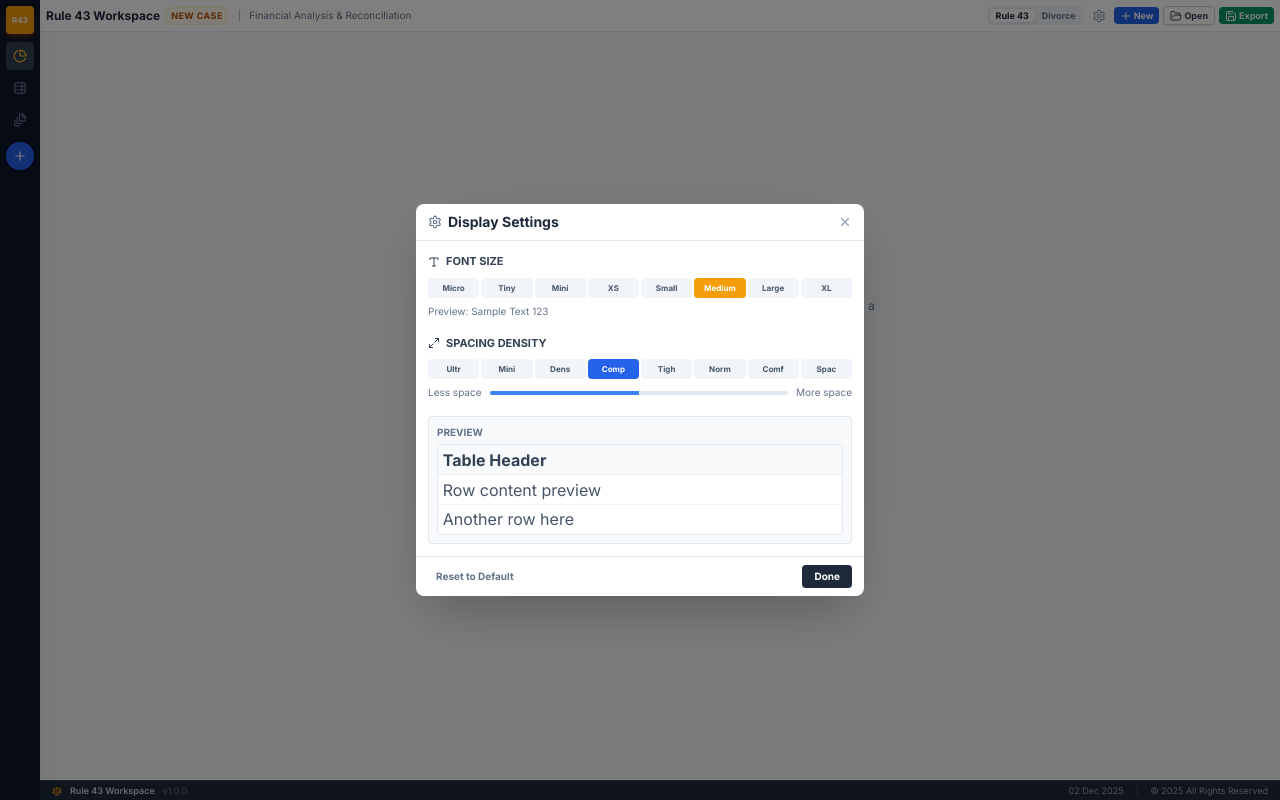
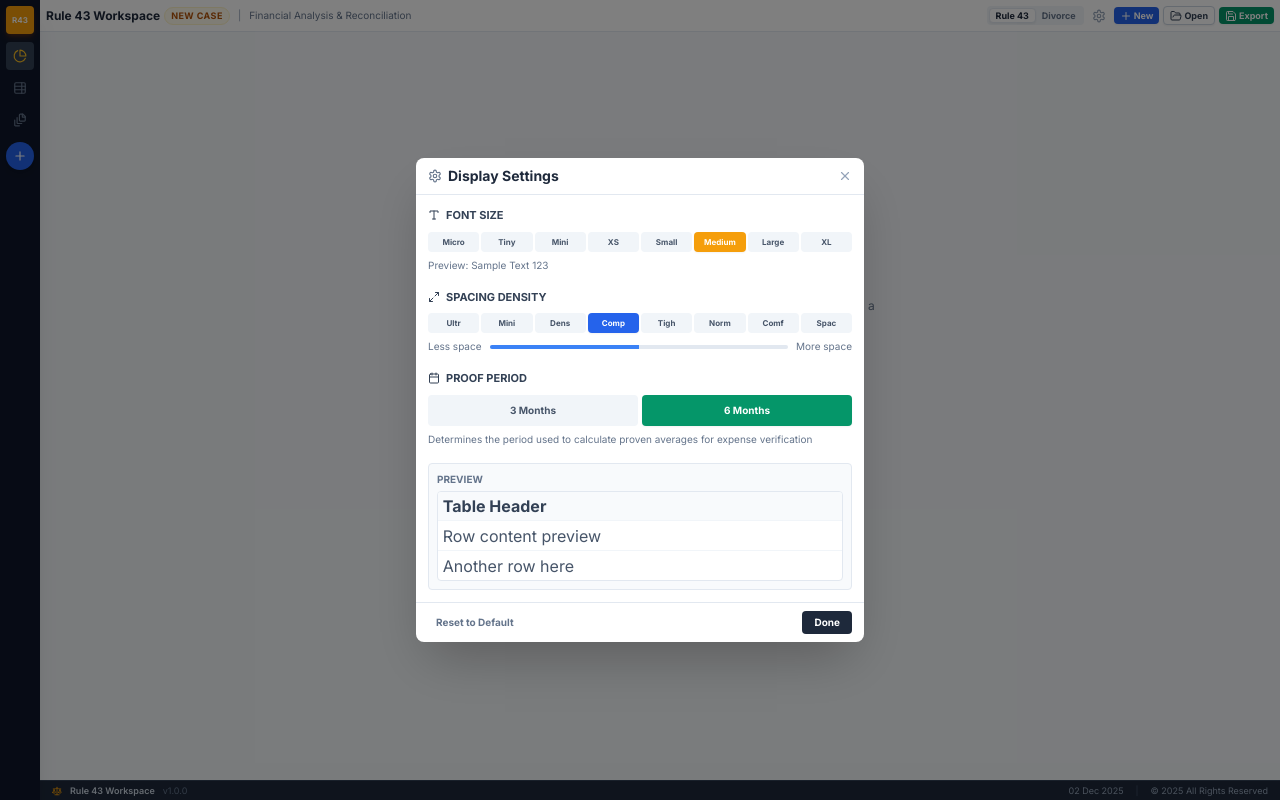
Before and after one commit to Sarakael78/43Mockup, a React (Vite) app: page / in a window 1280 px wide. Both pictures are taken after a click on the button 1098 px from the left and 15 px from the top of the page. Built offline with nearby package versions, Linux system fonts and the light colour scheme.

Commit message:
Add proof period setting (3M/6M) to determine if claims are proven - user configurable in settings

```diff
--- a/src/App.jsx
+++ b/src/App.jsx
@@ -17,7 +17,8 @@ import EvidenceLockerView from './views/EvidenceLockerView';
 
 const DEFAULT_DISPLAY_SETTINGS = {
   fontSize: 'md',
-  density: 'compact'
+  density: 'compact',
+  proofPeriod: '6M'
 };
 
 const DEFAULT_LAYOUT = {
@@ -671,7 +672,7 @@ const App = () => {
           onOpenSettings={() => setSettingsModal(true)}
         />
         <div className="flex-1 min-h-0 relative">
-          {view === 'dashboard' && <DashboardView data={appData} transactions={transactions} claims={claims} />}
+          {view === 'dashboard' && <DashboardView data={appData} transactions={transactions} claims={claims} proofPeriod={displaySettings.proofPeriod || '6M'} />}
           {view === 'workbench' && (
             <WorkbenchView
               data={appData}
@@ -696,6 +697,7 @@ const App = () => {
               onLeftPanelWidthChange={handleLeftPanelWidthChange}
               rightPanelHeights={rightPanelHeights}
               onRightPanelHeightsChange={handleRightPanelHeightsChange}
+              proofPeriod={displaySettings.proofPeriod || '6M'}
             />
           )}
           {view === 'evidence' && (
@@ -716,6 +718,7 @@ const App = () => {
               categories={appData.categories || []}
               inventoryPanelHeights={inventoryPanelHeights}
               onInventoryPanelHeightsChange={handleInventoryPanelHeightsChange}
+              proofPeriod={displaySettings.proofPeriod || '6M'}
             />
           )}
         </div>
--- a/src/components/DocumentInventory.jsx
+++ b/src/components/DocumentInventory.jsx
@@ -60,7 +60,8 @@ const DocumentInventory = ({
   showFilesPanel = true,
   showHeader = true,
   showManualEntry = true,
-  showClaimsTable = true
+  showClaimsTable = true,
+  proofPeriod = '6M'
 }) => {
   const [entryMode, setEntryMode] = useState('manual');
   const [dragState, setDragState] = useState(null);
@@ -793,7 +794,9 @@ const DocumentInventory = ({
                 const proven3m = getProvenAvg3M(claim.category);
                 const proven6m = getProvenAvg6M(claim.category);
                 const total = getProvenTotal(claim.category);
-                const traffic = getTrafficLight(proven6m, claim.claimed); // Use 6M average for status
+                // Use proofPeriod setting (3M or 6M) for status calculation
+                const provenForStatus = proofPeriod === '3M' ? proven3m : proven6m;
+                const traffic = getTrafficLight(provenForStatus, claim.claimed);
                 const isEditing = editingClaimId === claim.id;
                 const canEdit = claim.source === 'manual' && Boolean(onUpdateClaim);
                 const canMoveUp = Boolean(onReorderClaim) && index > 0;
--- a/src/components/SettingsModal.jsx
+++ b/src/components/SettingsModal.jsx
@@ -1,5 +1,5 @@
 import { useState, useEffect } from 'react';
-import { Settings, X, Type, Maximize2 } from 'lucide-react';
+import { Settings, X, Type, Maximize2, Calendar } from 'lucide-react';
 
 const FONT_SIZES = [
   { value: 'micro', label: 'Micro', scale: 0.65 },
@@ -46,8 +46,14 @@ const SettingsModal = ({ isOpen, onClose, settings, onSettingsChange }) => {
     onSettingsChange(newSettings);
   };
 
+  const handleProofPeriodChange = (value) => {
+    const newSettings = { ...localSettings, proofPeriod: value };
+    setLocalSettings(newSettings);
+    onSettingsChange(newSettings);
+  };
+
   const handleReset = () => {
-    const defaultSettings = { fontSize: 'md', density: 'compact' };
+    const defaultSettings = { fontSize: 'md', density: 'compact', proofPeriod: '6M' };
     setLocalSettings(defaultSettings);
     onSettingsChange(defaultSettings);
   };
@@ -127,6 +133,41 @@ const SettingsModal = ({ isOpen, onClose, settings, onSettingsChange }) => {
             </div>
           </div>
 
+          {/* Proof Period Setting */}
+          <div>
+            <label className="flex items-center gap-1.5 text-[11px] font-bold text-slate-700 uppercase mb-2">
+              <Calendar size={12} />
+              Proof Period
+            </label>
+            <div className="grid grid-cols-2 gap-1">
+              <button
+                onClick={() => handleProofPeriodChange('3M')}
+                className={`px-3 py-2 text-[10px] font-bold rounded transition-all ${
+                  (localSettings.proofPeriod || '6M') === '3M'
+                    ? 'bg-emerald-600 text-white shadow-sm'
+                    : 'bg-slate-100 text-slate-600 hover:bg-slate-200'
+                }`}
+                title="Use 3-month average to determine if claim is proven"
+              >
+                3 Months
+              </button>
+              <button
+                onClick={() => handleProofPeriodChange('6M')}
+                className={`px-3 py-2 text-[10px] font-bold rounded transition-all ${
+                  (localSettings.proofPeriod || '6M') === '6M'
+                    ? 'bg-emerald-600 text-white shadow-sm'
+                    : 'bg-slate-100 text-slate-600 hover:bg-slate-200'
+                }`}
+                title="Use 6-month average to determine if claim is proven"
+              >
+                6 Months
+              </button>
+            </div>
+            <div className="mt-1.5 text-[10px] text-slate-500">
+              Determines the period used to calculate proven averages for expense verification
+            </div>
+          </div>
+
           {/* Preview Box */}
           <div className="border border-slate-200 rounded p-2 bg-slate-50">
             <div className="text-[10px] font-bold text-slate-500 uppercase mb-1">Preview</div>
--- a/src/views/EvidenceLockerView.jsx
+++ b/src/views/EvidenceLockerView.jsx
@@ -27,7 +27,8 @@ const EvidenceLockerView = ({
   setCategories,
   categories = [],
   inventoryPanelHeights = DEFAULT_INVENTORY_PANEL_HEIGHTS,
-  onInventoryPanelHeightsChange
+  onInventoryPanelHeightsChange,
+  proofPeriod = '6M'
 }) => {
   const [filterEntity, setFilterEntity] = useState('ALL');
   const [periodFilter, setPeriodFilter] = useState('3M');
@@ -90,6 +91,7 @@ const EvidenceLockerView = ({
               panelHeights={inventoryPanelHeights}
               onPanelHeightsChange={onInventoryPanelHeightsChange}
               showClaimsTable={false}
+              proofPeriod={proofPeriod}
             />
           )
           : <PDFViewer entity={filterEntity} transactions={transactions} activeTxId={null} files={files} accounts={accounts} setClaims={setClaims} />
--- a/src/views/WorkbenchView.jsx
+++ b/src/views/WorkbenchView.jsx
@@ -57,7 +57,8 @@ const WorkbenchView = ({
   leftPanelWidth = 50,
   onLeftPanelWidthChange,
   rightPanelHeights = DEFAULT_RIGHT_PANEL_HEIGHTS,
-  onRightPanelHeightsChange
+  onRightPanelHeightsChange,
+  proofPeriod = '6M'
 }) => {
   const [filterEntity, setFilterEntity] = useState('ALL');
   const [periodFilter, setPeriodFilter] = useState('1M');
@@ -454,6 +455,7 @@ const WorkbenchView = ({
               showFilesPanel={false}
               showHeader={false}
               showManualEntry={false}
+              proofPeriod={proofPeriod}
             />
           )
           : <PDFViewer entity={filterEntity} transactions={transactions} activeTxId={null} files={data.files} accounts={data.accounts} setClaims={setClaims} />
```
Also changed, not shown: src/views/DashboardView.jsx (+21 -17 lines).
